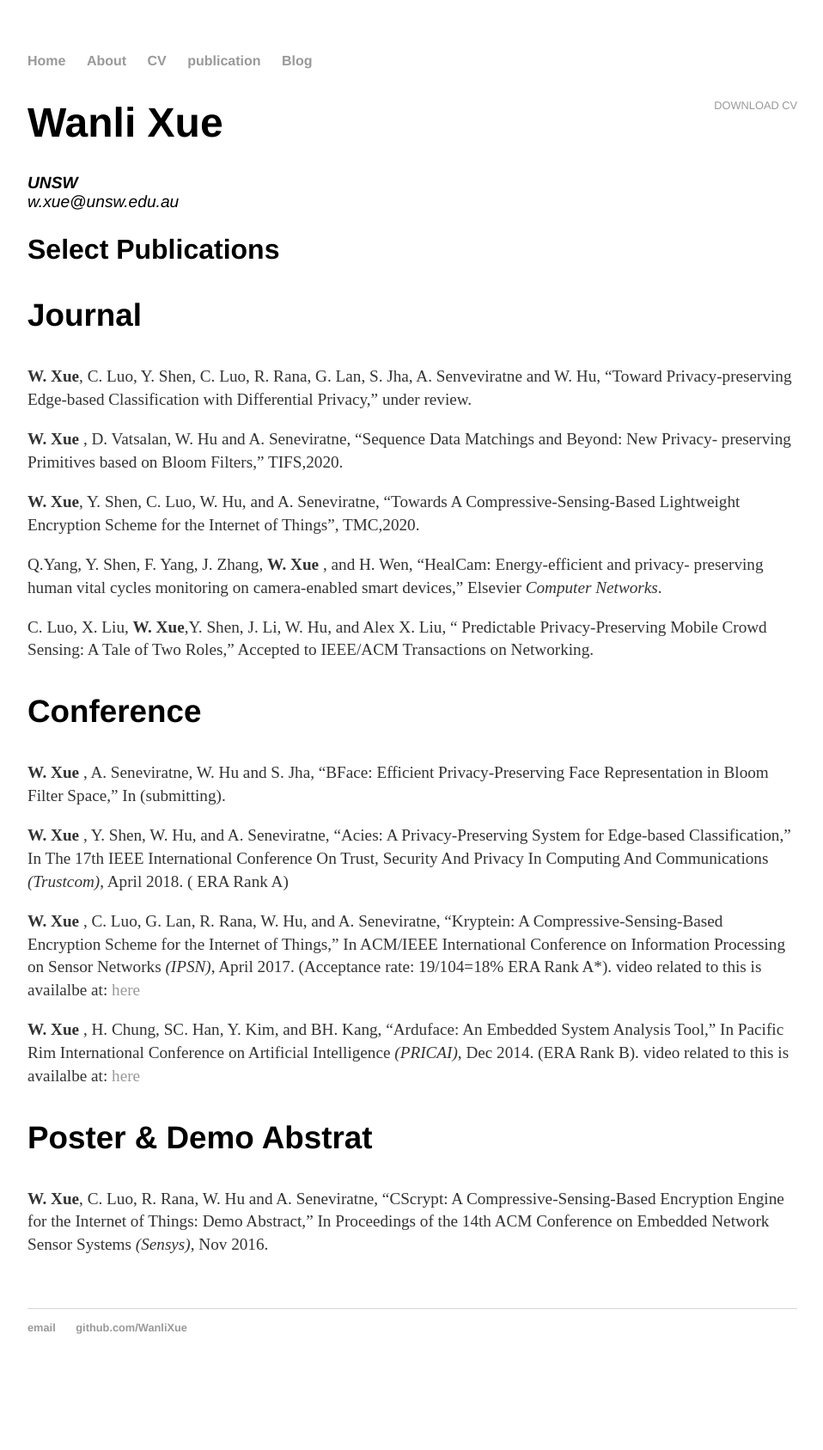
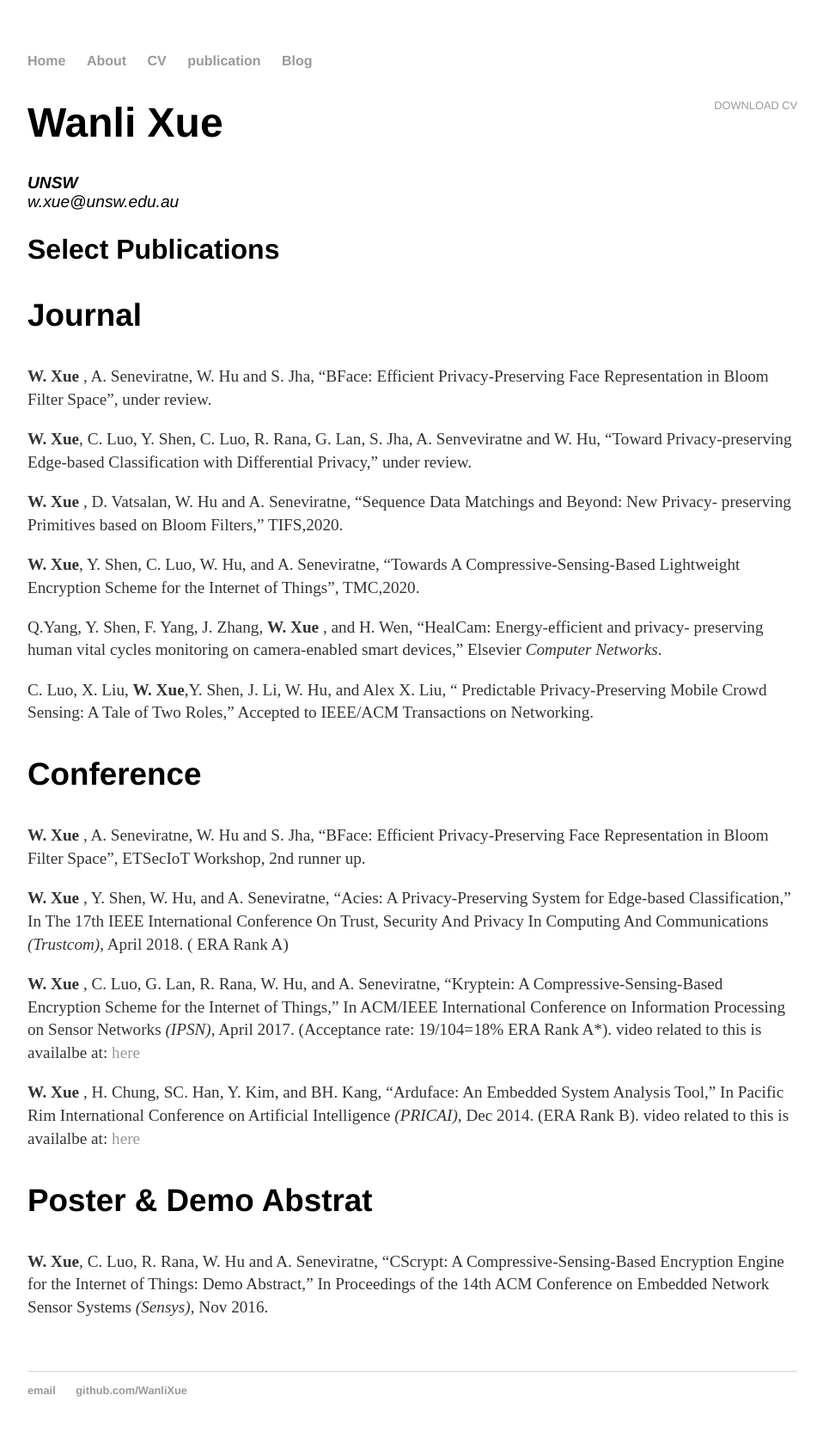
Before and after one commit to WanliXue/WanliXue.github.io, a Jekyll site: the page built from publication/index.html, in a window 1280 px wide. Shown: the whole page at 86% size, without its empty margins (160-1118 px from the left). Built offline with Jekyll 4.4.1, drawn with Linux system fonts in a browser that asks for light colours; before the commit the page ends 1614 px from its top, so only the background shows below that.

Commit message:
Update index.html

```diff
--- a/publication/index.html
+++ b/publication/index.html
@@ -18,6 +18,8 @@ title: Publications of Wanli Xue
 				<h2>Select Publications</h2>
 				<h3> Journal </h3>
 				<!-- <p><strong>Last Name, F.</strong> (204). Title of a Chapter You Wrote for a Book. In I.M Editor (Ed.), <em>The Book I Contributed To</em> (pp. 97-108). City, ST: Publisher Name. Chapter available at: <a href="#">http://permalink</a>. -->
+				<p><strong>W. Xue</strong> , A. Seneviratne, W. Hu and S. Jha, “BFace: Efficient Privacy-Preserving Face Representation in Bloom Filter Space”, under review.
+
 				<p><strong>W. Xue</strong>, C. Luo, Y. Shen, C. Luo, R. Rana, G. Lan, S. Jha, A. Senveviratne and W. Hu, “Toward Privacy-preserving Edge-based Classification with Differential Privacy,” under review.
 
 				<p><strong>W. Xue</strong> , D. Vatsalan, W. Hu and A. Seneviratne, “Sequence Data Matchings and Beyond: New Privacy- preserving Primitives based on Bloom Filters,” TIFS,2020.
@@ -32,8 +34,8 @@ title: Publications of Wanli Xue
 
 				<h3> Conference </h3>
 
-				<p><strong>W. Xue</strong> , A. Seneviratne, W. Hu and S. Jha, “BFace: Efficient Privacy-Preserving Face Representation in Bloom Filter Space,” In (submitting).
 
+				<p><strong>W. Xue</strong> , A. Seneviratne, W. Hu and S. Jha, “BFace: Efficient Privacy-Preserving Face Representation in Bloom Filter Space”, ETSecIoT Workshop, 2nd runner up.
 
 
 				<p><strong>W. Xue</strong> , Y. Shen, W. Hu, and A. Seneviratne, “Acies: A Privacy-Preserving System for Edge-based Classification,” In The 17th IEEE International Conference On Trust, Security And Privacy In Computing And Communications <em>(Trustcom)</em>, April 2018. ( ERA Rank A)
```
